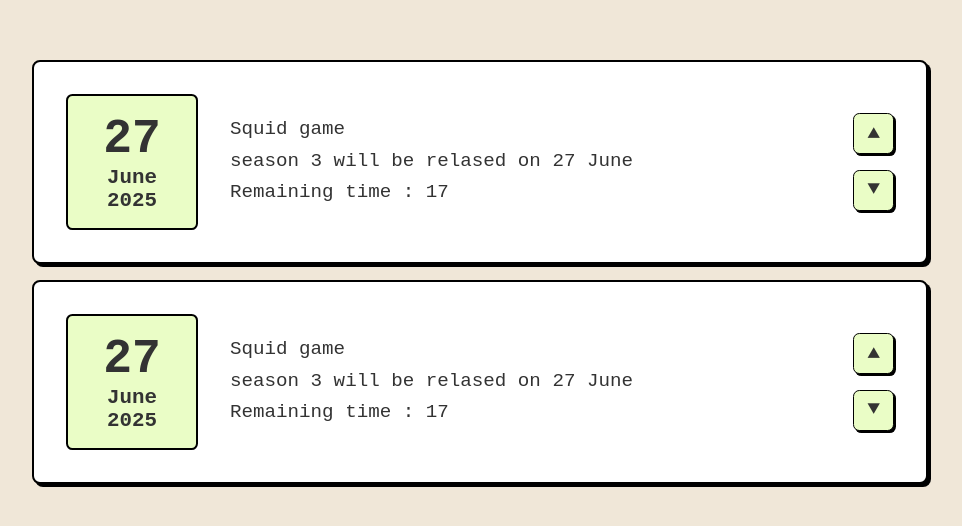
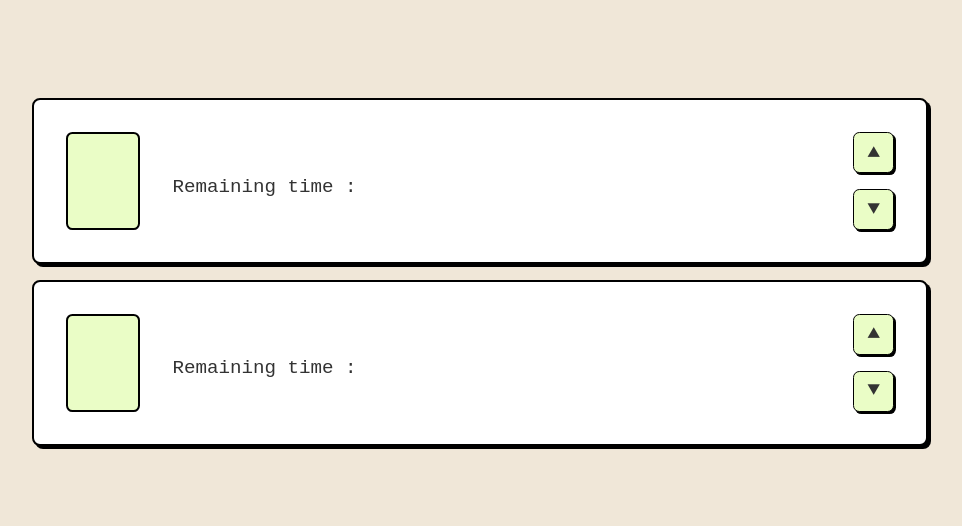
Before and after one commit to HmmamBabiKhouja/watchingList, a React (Vite) app in the folder watchingList/: page / in a window 1280 px wide. Shown: the part 128-654 px from the top of the page, without its empty margins (160-1122 px from the left). Built offline with nearby package versions, Linux system fonts and the light colour scheme.

Commit message:
Refactors ListItem component to use props
Updates ListItem to accept dynamic props for day, month, year, title, description, and remaining time, enhancing flexibility and reusability.

Removes commented-out ListItem instances in List component for cleaner code.

```diff
--- a/watchingList/src/components/List.jsx
+++ b/watchingList/src/components/List.jsx
@@ -5,9 +5,6 @@
         <div className="container">
             <ListItem></ListItem>
             <ListItem></ListItem>
-            {/* <ListItem></ListItem>
-            <ListItem></ListItem>
-            <ListItem></ListItem> */}
         </div>
     );
 };
--- a/watchingList/src/components/ListItem.jsx
+++ b/watchingList/src/components/ListItem.jsx
@@ -1,17 +1,17 @@
-const ListItem = ()=>{
+export default function ListItem({day, month, year, title, desc, rem}){
     return(
         <div className="item">
             <div className="date">
-                <div className="day">27</div>
+                <div className="day">{day}</div>
                 <div className="month-year">
-                    <div className="month">June</div>
-                    <div className="year">2025</div>
+                    <div className="month">{month}</div>
+                    <div className="year">{year}</div>
                 </div>
             </div>
             <div className="content">
-                <div className="title">Squid game</div>
-                <div className="desc">season 3 will be relased on 27 June</div>
-                <div className="remaining-time">Remaining time : 17</div>
+                <div className="title">{title}</div>
+                <div className="desc">{desc}</div>
+                <div className="remaining-time">Remaining time : {rem}</div>
             </div>
             <div className="movement">
             <button className="btn">
@@ -24,5 +24,3 @@
         </div>
     )
 }
-
-export default ListItem;
```
